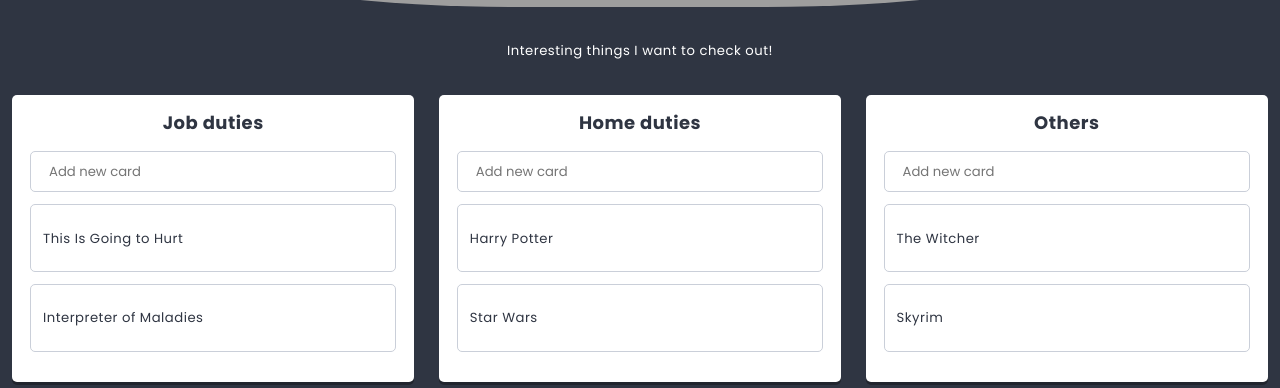
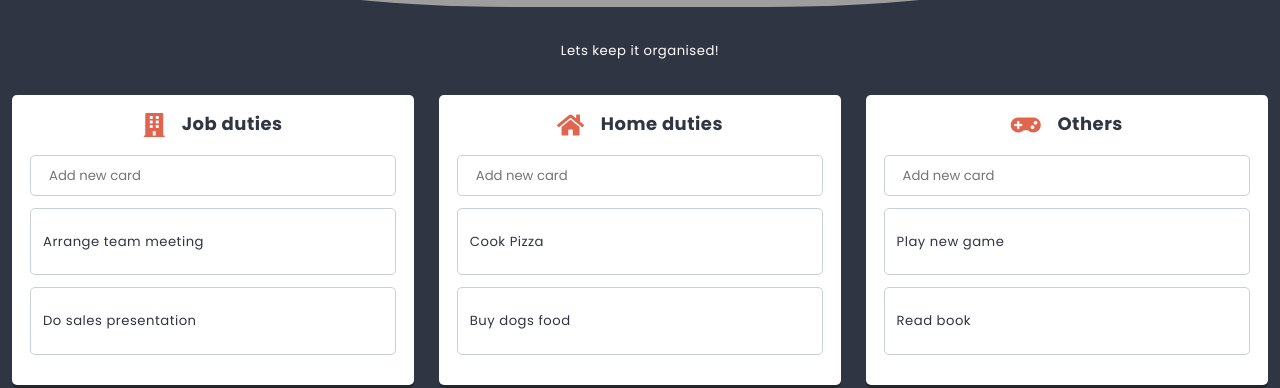
Before and after one commit to BartoszHor/React-Redux-starter, a React app: page / in a window 1280 px wide. Shown: the part 490-878 px from the top of the page. Built offline with nearby package versions, Linux system fonts and the light colour scheme; grey boxes are pictures that could not be loaded.

Commit message:
Add Icon component to Project

```diff
--- a/src/components/Column/Column.js
+++ b/src/components/Column/Column.js
@@ -2,9 +2,9 @@
 import styles from './Column.scss'
 import PropTypes from 'prop-types';
 import Card from '../Card/Card';
-import {listData} from '../../data/dataStore';
 import Creator from '../Creator/Creator';
 import {settings} from '../../data/dataStore';
+import Icon from '../Icon/Icon';
 
 class Column extends React.Component {
 	static propTypes = {
@@ -31,12 +31,12 @@
 			]
 		}
 	));
-		}
+}
 
 	render() {
 		return (
 			<section className={styles.component}>
-				<h3 className={styles.title}>{this.props.title}</h3>
+				<h3 className={styles.title}><span className={styles.icon}><Icon name={this.props.icon} /> </span>{this.props.title}</h3>
 				<div className={styles.creator}>
 					<Creator text={settings.cardCreatorText} action={title => this.addCard(title)}/>
 				</div>
--- /dev/null
+++ b/src/components/Icon/Icon.js
@@ -0,0 +1,5 @@
+import React from 'react';
+
+const Icon = props => (<i className={`fas fa-${props.name}`}></i>);
+
+export default Icon;
--- a/src/data/dataStore.js
+++ b/src/data/dataStore.js
@@ -17,36 +17,36 @@
 
 export const listData = {
   title: 'Things to do <sup>soon!</sup>',
-  description: 'Interesting things I want to check out!',
+  description: 'Lets keep it organised!',
   link: "https://images.pexels.com/photos/3785927/pexels-photo-3785927.jpeg?auto=compress&cs=tinysrgb&dpr=2&h=650&w=940",
   columns: [
     {
       key: 0,
       title: 'Job duties',
-      icon: 'book',
+      icon: 'building',
       cards: [
         {
           key: 0,
-          title: 'This Is Going to Hurt',
+          title: 'Arrange team meeting',
         },
         {
           key: 1,
-          title: 'Interpreter of Maladies',
+          title: 'Do sales presentation',
         },
       ],
     },
     {
       key: 1,
       title: 'Home duties',
-      icon: 'film',
+      icon: 'home',
       cards: [
         {
           key: 0,
-          title: 'Harry Potter',
+          title: 'Cook Pizza',
         },
         {
           key: 1,
-          title: 'Star Wars',
+          title: 'Buy dogs food',
         },
       ],
     },
@@ -57,11 +57,11 @@
       cards: [
         {
           key: 0,
-          title: 'The Witcher',
+          title: 'Play new game',
         },
         {
           key: 1,
-          title: 'Skyrim',
+          title: 'Read book',
         },
       ],
     },
```
